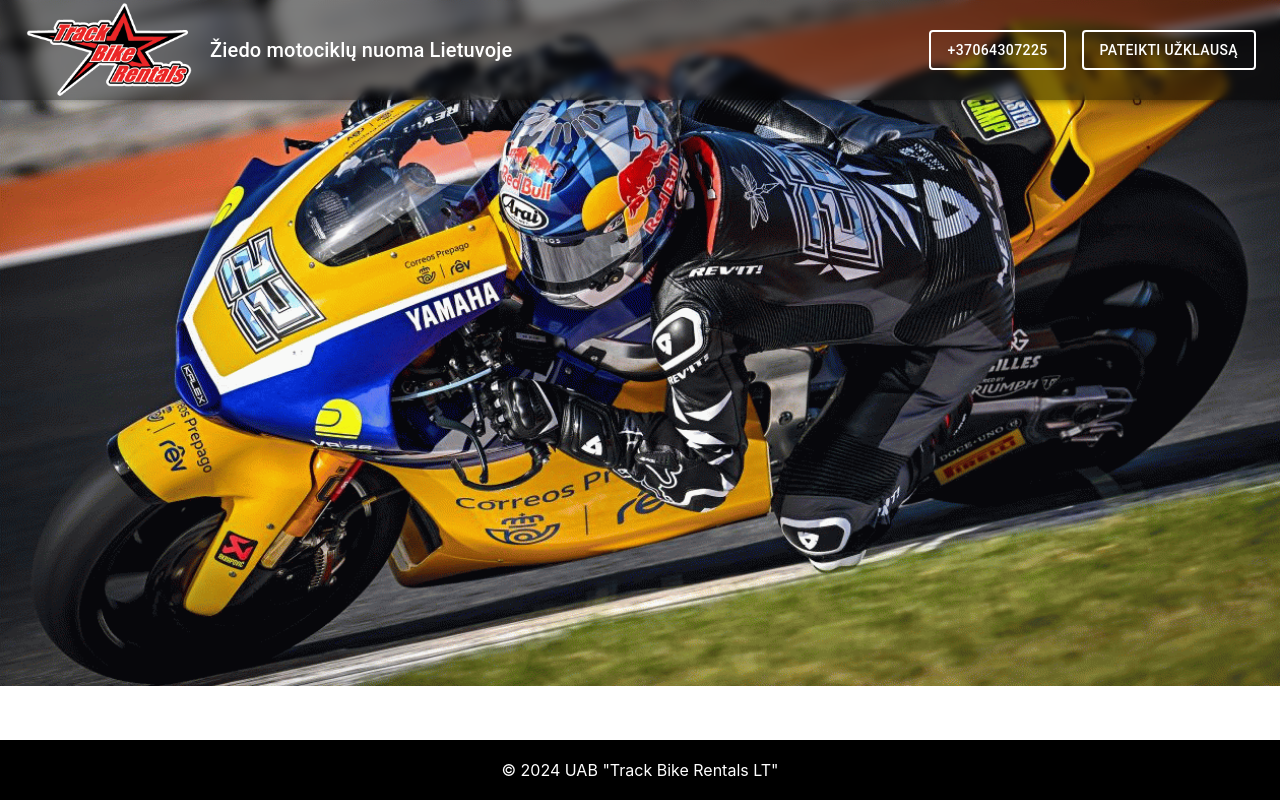
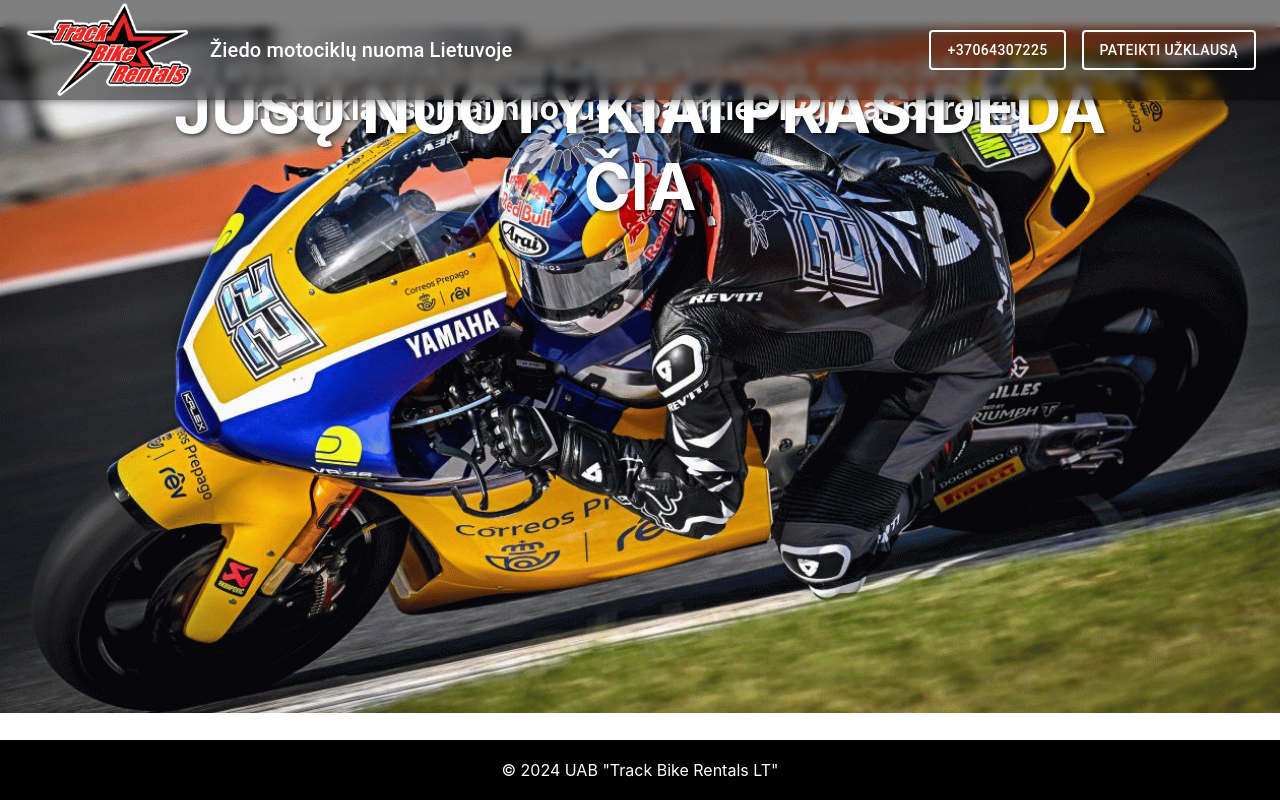
Before and after one commit to izZziCOS/motociklu-nuoma, a React (Create React App) app: page / in a window 1280 px wide. Built offline with nearby package versions, Linux system fonts and the light colour scheme.

Commit message:
Add text to the main page

```diff
--- a/src/App.css
+++ b/src/App.css
@@ -37,7 +37,44 @@
 }
 
 .main-content {
+  position: relative; /* Make this container relative for absolute positioning of text */
   flex: 1; /* Allows the main content area to take up available space */
+  display: flex;
+  justify-content: center; /* Center content horizontally */
+  align-items: center; /* Center content vertically */
+}
+
+.overlay-text-small {
+  position: absolute; /* Position text on top of the image */
+  top: 12%; /* Adjust this value to move text lower from the top */
+  left: 50%; /* Center horizontally */
+  transform: translate(
+    -50%,
+    -50%
+  ); /* Center text horizontally and adjust vertical position */
+  color: white; /* Text color */
+  font-size: 2rem; /* Adjust as needed */
+  font-weight: bold; /* Make text bold */
+  text-shadow: 2px 2px 4px rgba(0, 0, 0, 0.6); /* Optional: add shadow for better visibility */
+  text-align: center; /* Center the text horizontally within its container */
+  width: 80%; /* Adjust the width to make the text area wider */
+}
+
+.overlay-text-big {
+  position: absolute; /* Position text on top of the image */
+  top: +20%; /* Adjust this value to move text lower from the top */
+  left: 50%; /* Center horizontally */
+  transform: translate(
+    -50%,
+    -50%
+  ); /* Center text horizontally and adjust vertical position */
+  color: white; /* Text color */
+  font-size: 4rem; /* Adjust as needed */
+  font-weight: bold; /* Make text bold */
+  text-shadow: 2px 2px 4px rgba(0, 0, 0, 0.6); /* Optional: add shadow for better visibility */
+  text-align: center; /* Center the text horizontally within its container */
+  width: 80%; /* Adjust the width to make the text area wider */
+  white-space: normal; /* Allow text to wrap normally */
 }
 
 .main-content img {
--- a/src/App.js
+++ b/src/App.js
@@ -14,11 +14,12 @@
           src={`${process.env.PUBLIC_URL}/main-display.gif`}
           alt="Animated GIF"
           className="main-image"
-          sx={{
-            width: "100%", // Make the GIF take up the full width of its container
-            height: "auto", // Maintain aspect ratio
-          }}
         />
+        <div className="overlay-text-small">
+          Mūsų misija – suteikti jums nepakartojamus motociklų patyrimus,
+          nepriklausomai nuo jūsų patirties lygio ar poreikių
+        </div>
+        <div className="overlay-text-big">JŪSŲ NUOTYKIAI PRASIDEDA ČIA</div>
       </div>
       <Footer />
     </div>
```
